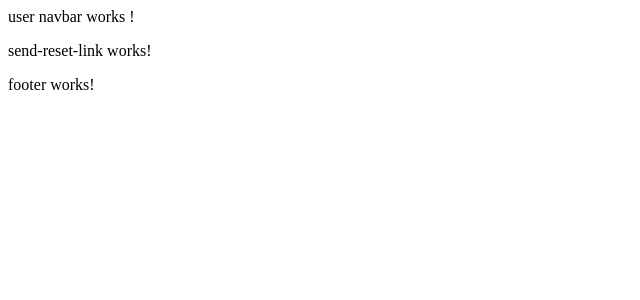
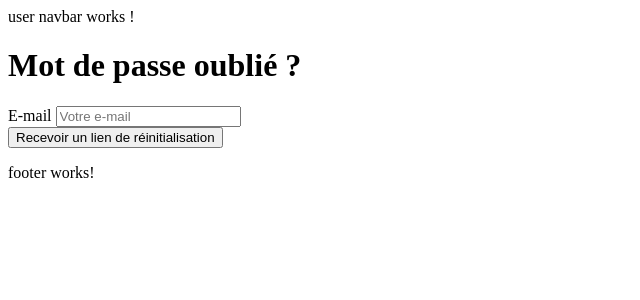
Before and after one commit to LoisKOUNINEF/LesGrainesBouquinent_Front, an Angular app: page /auth/reset-password in a window 1280 px wide. Shown: the top 300 px of the page, without its empty margins (0-640 px from the left). Built offline with nearby package versions, Linux system fonts and the light colour scheme; no server answers.

Commit message:
send pwd reset token component

```diff
--- a/src/app/components/auth/send-reset-link/send-reset-link.component.html
+++ b/src/app/components/auth/send-reset-link/send-reset-link.component.html
@@ -1 +1,26 @@
-<p>send-reset-link works!</p>
+<div>
+  <div>
+      <h1>Mot de passe oublié ?</h1>
+  </div>
+
+  <div>
+    <form [formGroup]="pwdResetLinkForm" (submit)="sendPwdResetLink()">
+        <div>
+          <label>
+          	E-mail
+          </label>
+          <input
+          formControlName="email"
+          required
+          type="email"
+          placeholder="Votre e-mail"
+          >
+        </div>
+        <div>
+          <button type="submit">
+          	Recevoir un lien de réinitialisation
+          </button>
+        </div>
+    </form>
+  </div>
+</div>
--- a/src/app/components/auth/send-reset-link/send-reset-link.component.ts
+++ b/src/app/components/auth/send-reset-link/send-reset-link.component.ts
@@ -1,4 +1,10 @@
 import { Component } from '@angular/core';
+import { FormBuilder, FormControl, Validators } from '@angular/forms';
+import { Router } from '@angular/router';
+import { Subscription } from 'rxjs';
+import { filter } from 'rxjs/operators';
+import { UserDTO, UserFormValue } from 'src/app/core/dto/user.dto';
+import { AuthService } from 'src/app/core/services/auth/auth.service';
 
 @Component({
   selector: 'app-send-reset-link',
@@ -7,4 +13,42 @@ import { Component } from '@angular/core';
 })
 export class SendResetLinkComponent {
 
+  subscription: Subscription = new Subscription;
+
+  pwdResetLinkForm = this.formBuilder.group({
+    email: new FormControl('',[
+      Validators.required,
+      Validators.email
+    ])
+  });
+
+  controls = {
+    email: this.pwdResetLinkForm.get('email'),
+  }
+
+  constructor(
+    private authService: AuthService,
+    private formBuilder: FormBuilder,
+    private router: Router) { }
+
+  ngOnInit() { }
+
+  sendPwdResetLink(): Subscription | Promise<boolean> {
+    if (!this.pwdResetLinkForm.valid) {
+      return this.router.navigate(['auth/reset-password']);
+    };
+    const user = new UserDTO(this.pwdResetLinkForm.value as UserFormValue);
+
+    return this.subscription = this.authService.sendPwdResetLink(user)
+      .pipe(filter(res => !!res))
+      .subscribe(() => {
+        this.router.navigate(['auth/reset-link-sent']);
+      }
+    )
+  }
+
+  ngOnDestroy() {
+    if(this.subscription) this.subscription.unsubscribe();
+  }
+
 }
```
Also changed, not shown: 1 other file (tests, documents, lock files or other folders).
